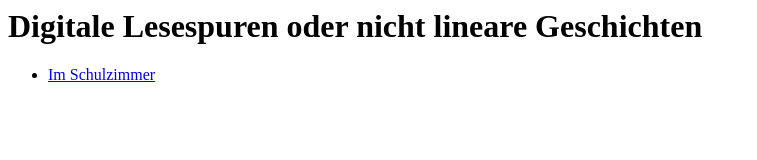
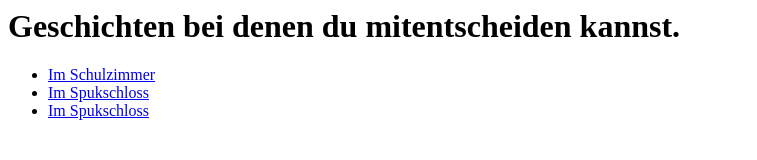
Before and after one commit to redabus/Schule_5c, a plain HTML site: page index.html in a window 1280 px wide. Shown: the whole page, without its empty margins (0-757 px from the left). Drawn offline with Linux system fonts and the light colour scheme.

Commit message:
Update index.html

```diff
--- a/index.html
+++ b/index.html
@@ -1,12 +1,14 @@
 <html>
   <head>
-    <title>Lesespuren</title>
+    <title>Click-Stories</title>
   </head>
   <body>
-    <h1>Digitale Lesespuren oder nicht lineare Geschichten</h1>
+    <h1>Geschichten bei denen du mitentscheiden kannst.</h1>
     <p></p>
     <ul>
-      <li><a href="Im_Schulzimmer.html">Im Schulzimmer</a></li>
+      <li><a href="Im_Schulzimmer.html ">Im Schulzimmer</a></li>
+      <li><a href="Im_Spukschloss.html ">Im Spukschloss</a></li>
+      <li><a href="Im_Spukschloss.html ">Im Spukschloss</a></li>
     </ul>
     </body>
 </html>
```
